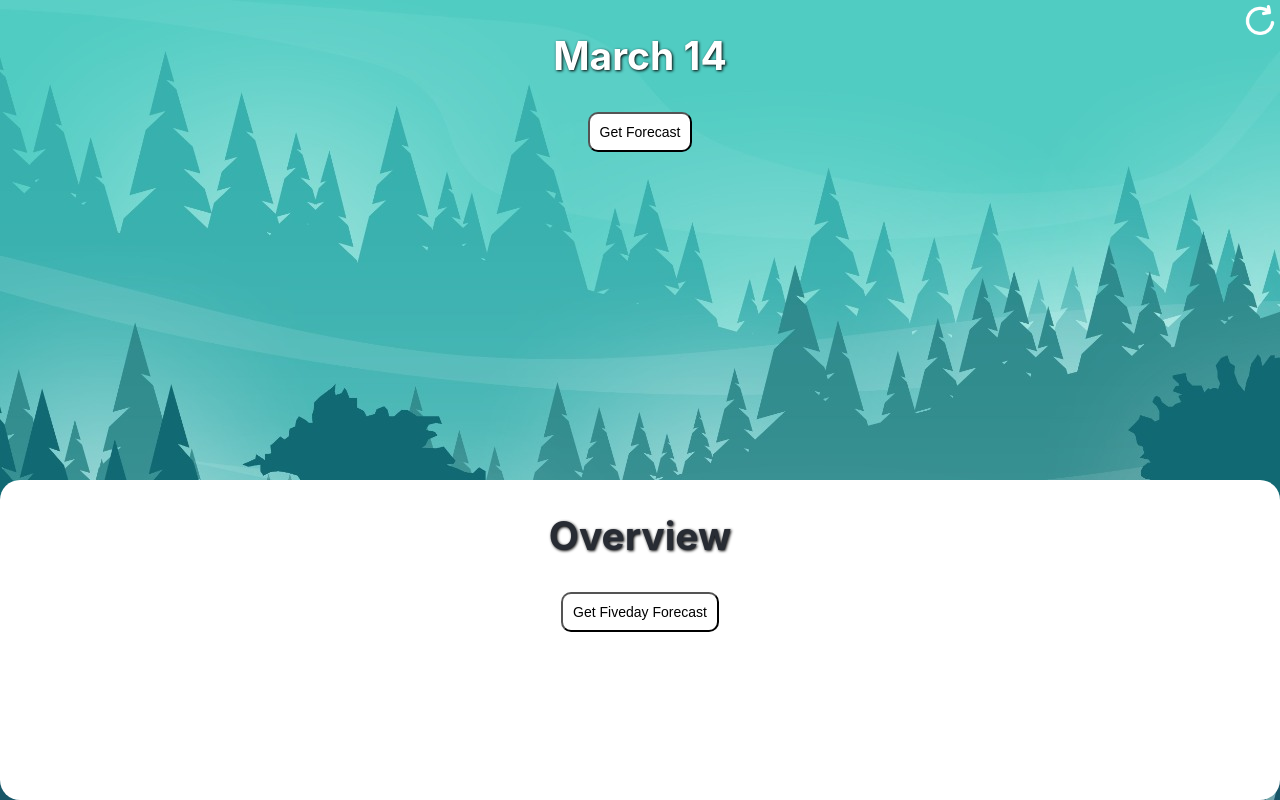
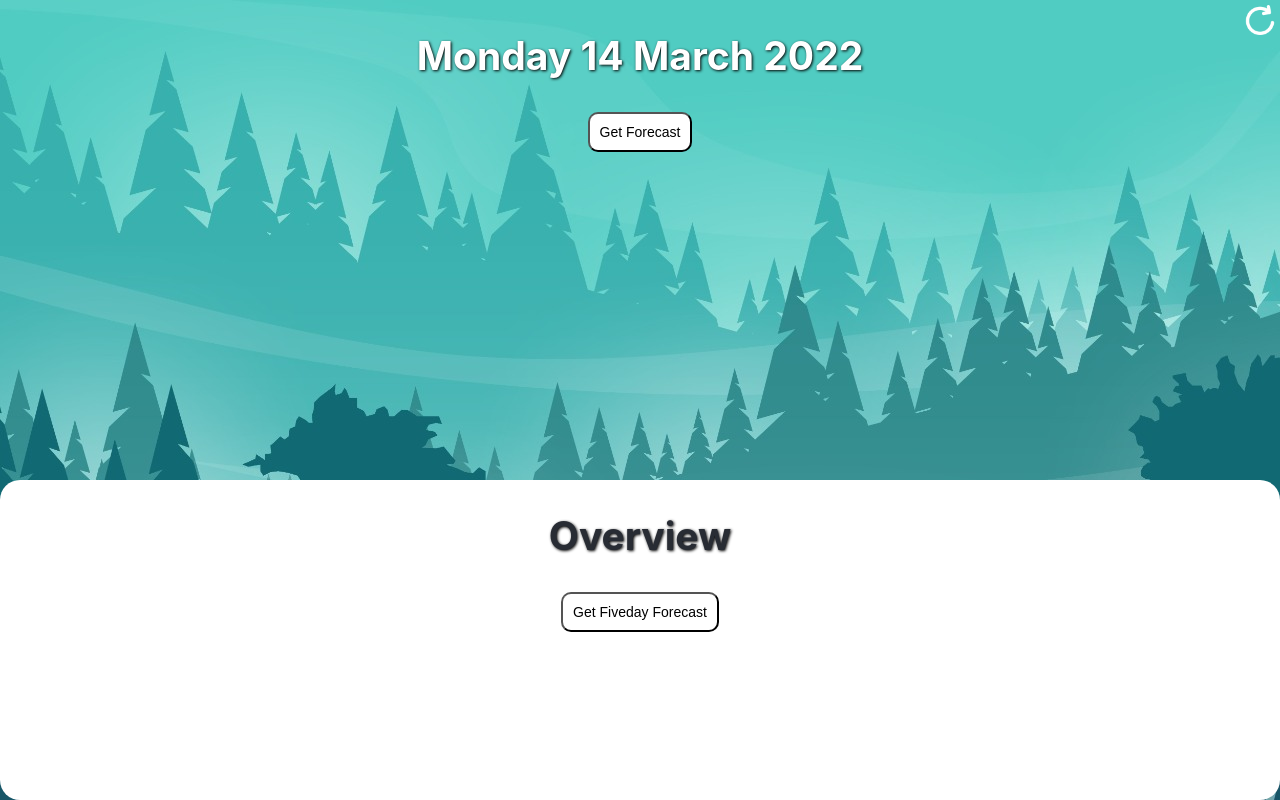
Before and after one commit to AlbiKrasniqi01/weatherApp, a React (Create React App) app: page / in a window 1280 px wide. Built offline with nearby package versions, Linux system fonts and the light colour scheme.

Commit message:
changed the date to include the day and year

```diff
--- a/src/App.js
+++ b/src/App.js
@@ -40,8 +40,9 @@ function App() {
   const size = useWindowSize();
   const current = new Date();
   let months = ['January', 'February', 'March', 'April', 'May', 'June', 'July', 'August', 'September', 'October', 'November', 'December']
+  let days = ['Sunday', 'Monday', 'Tuesday', 'Wednesday', 'Thursday', 'Friday', 'Saturday']
 
-  const date = `${months[current.getMonth()]} ${current.getDate()} `;
+  const date = `${days[current.getDay()]} ${current.getDate()}  ${months[current.getMonth()]} ${current.getFullYear()}  `;
   return (
     // <div className="App">
     //   <header className="App-header">
```
